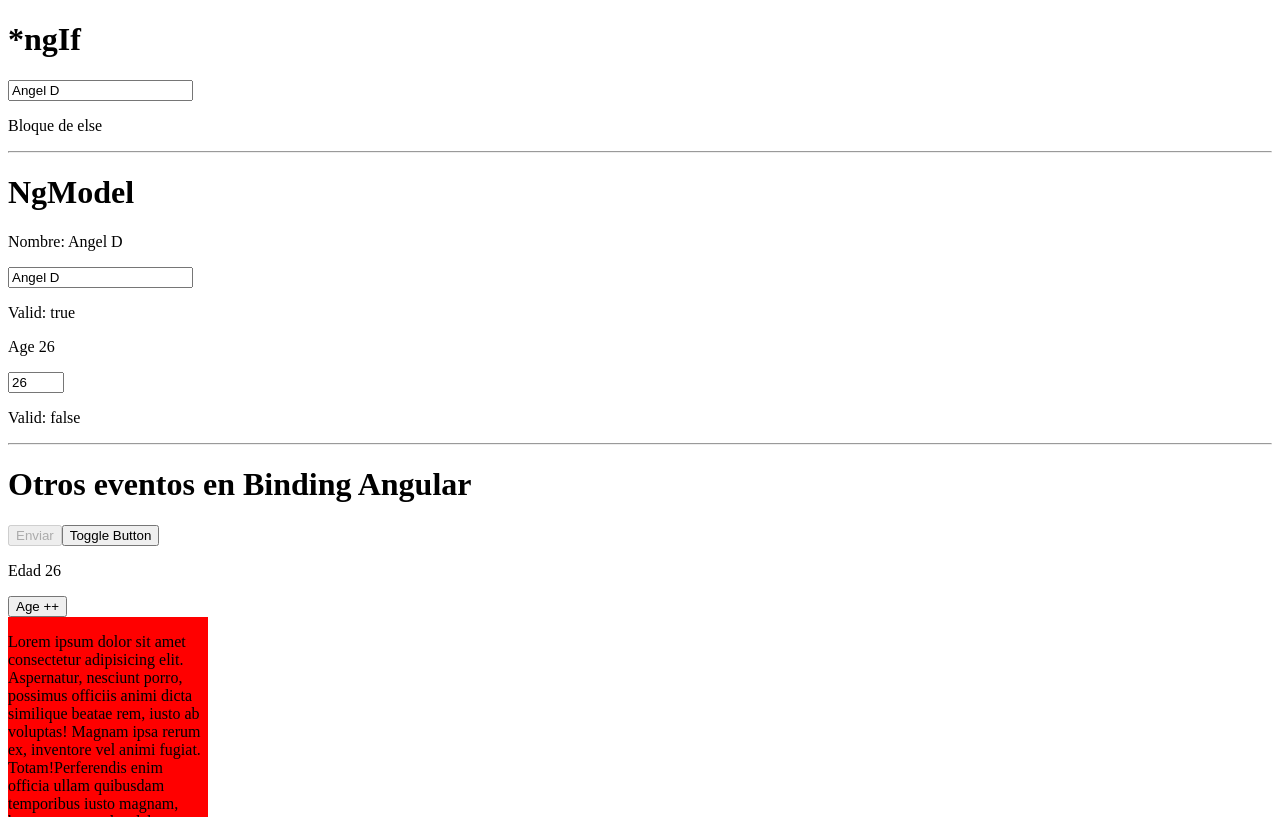
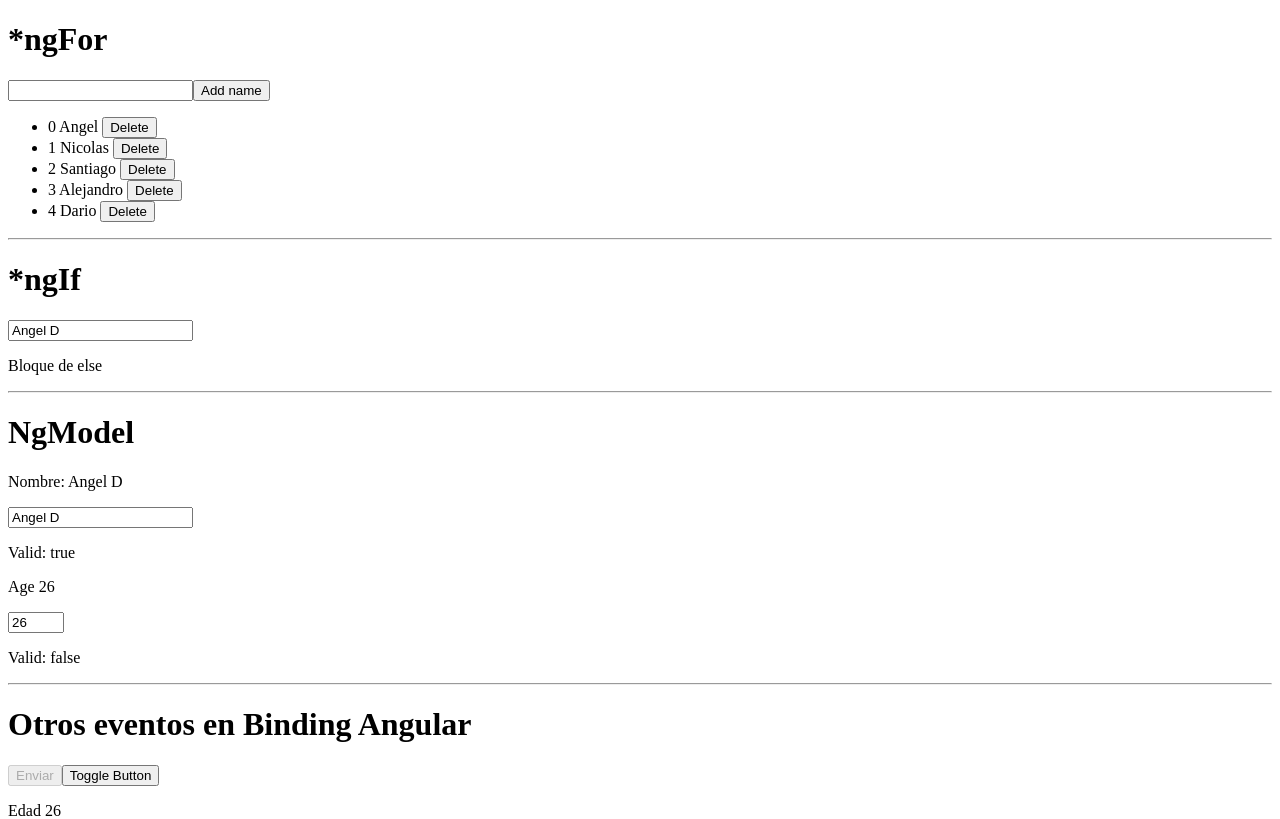
Before and after one commit to AngelDHackerman/fundamentosAngular, an Angular app in the folder my-store/: page / in a window 1280 px wide. Shown: the top 819 px of the page. Built offline with nearby package versions, Linux system fonts and the light colour scheme.

Commit message:
ngFor para hacer ciclos al estilo del for y tambien vimos como eleminar elementos de una lista de arrays usando los metodos que creamos en la clase de typeScript

```diff
--- a/my-store/src/app/app.component.html
+++ b/my-store/src/app/app.component.html
@@ -1,4 +1,25 @@
 <!--  Todo lo que esta dentro de los {{}} viene del archivo app.components.ts -->
+
+<!-- ! *ngFor -->
+
+<h1>*ngFor</h1>
+<input type="text" required [(ngModel)]="newName" >
+<button (click)="addName()">Add name </button>
+<ul>
+  <li *ngIf="names.length === 0">
+    No hay mas nombres
+  </li>
+  <li *ngFor="let name of names; index as i"> <!-- * names es un array que debe estar en el app.component.ts -->
+    <!-- * index as i index nos da el indice y as i significa que el index se "llamara" i -->
+    {{ i }} {{ name }} <!-- * y asi es como se imprimen las iteraciones del ngFor -->
+    <button (click)="deleteName(i)">Delete</button>
+  </li>
+</ul>
+
+
+
+
+<hr>
 
 <!-- ! ngIf, es para hacer validaciones tipo If en el ngModel -->
 
--- a/my-store/src/app/app.component.ts
+++ b/my-store/src/app/app.component.ts
@@ -15,6 +15,9 @@ export class AppComponent {
     age: 26,
     avatar: 'https://source.unsplash.com/random',
   }
+
+  names: string [] = ['Angel', 'Nicolas', 'Santiago', 'Alejandro', 'Dario'];
+  newName = '';
 
   toggleButton () {
     this.btnDisabled = !this.btnDisabled; // ! Asi se crea un button toggle
@@ -34,4 +37,13 @@ export class AppComponent {
     const element = event.target as HTMLInputElement; // ? el "target" se comportara como un input, osea tendra valores input
     this.person.name = element.value;
   }
+
+  addName () {
+    this.names.push(this.newName);
+    this.newName = ''; // ! Asi limpiamos el input para ingreasr un nuevo nombre;
+  }
+
+  deleteName (index: number) {
+    this.names.splice(index, 1);
+  }
 }
```
